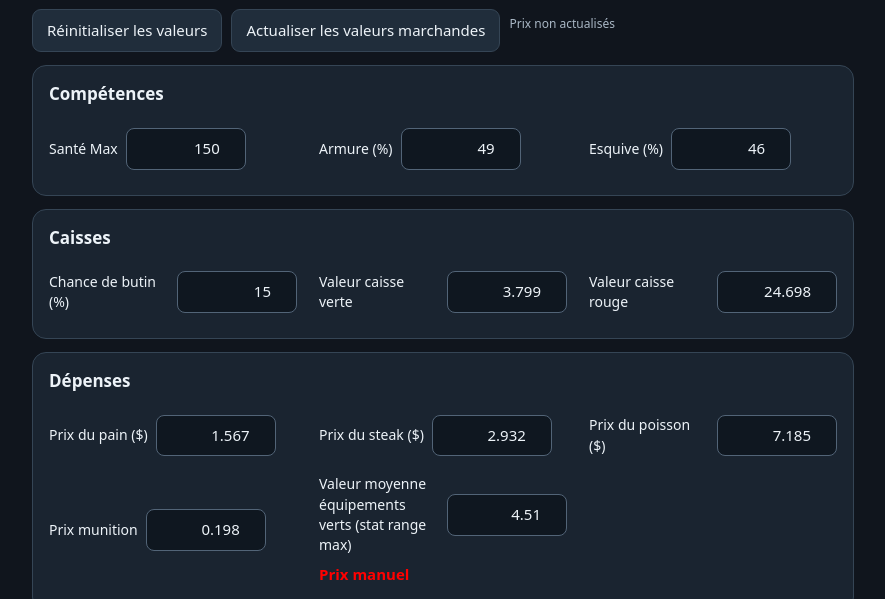
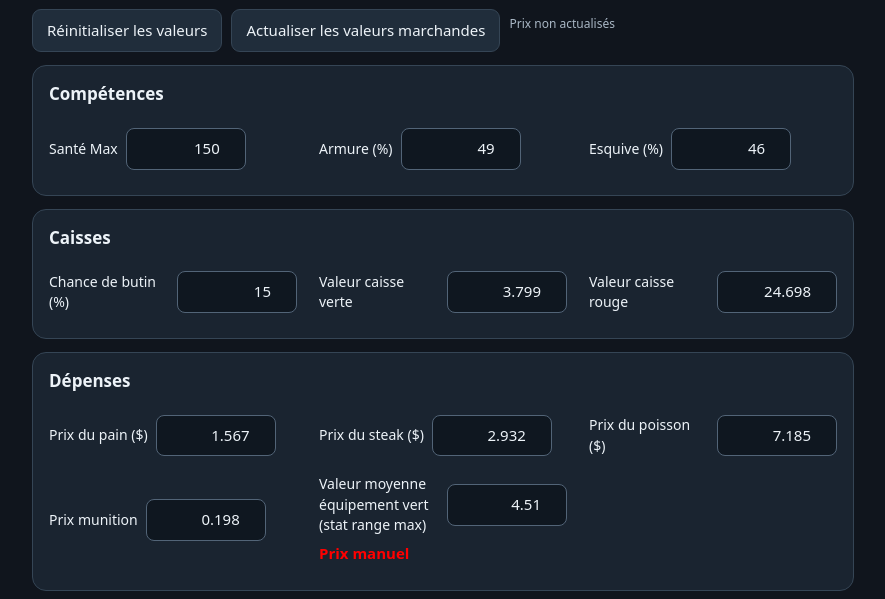
Before and after one commit to Edgarinhoho/warera-pain-simulator, a plain HTML site: page index.html in a window 1280 px wide. Shown: the part 197-796 px from the top of the page, without its empty margins (197-1082 px from the left). Drawn offline with Linux system fonts and the light colour scheme.

Commit message:
Refactor equipment value input section in HTML

```diff
--- a/index.html
+++ b/index.html
@@ -113,8 +113,10 @@ gap:8px;
     <input id="ammo" type="number" step="0.001" value="0.198">
   </div>
 
-  <div class="field"><label for="equip">Valeur moyenne équipements verts (stat range max)</label><input id="equip" type="number" step="any" value="4.51"><span style="color:red; font-weight:bold;">Prix manuel</span></div>
-
+  <div class="field">
+  <label for="equip">Valeur moyenne équipement vert (stat range max)</label>
+  <input id="equip" type="number" step="any" value="4.51">
+  <span style="display:block; color:red; font-weight:bold;">Prix manuel</span>
 </div>
 </section>
 
```
